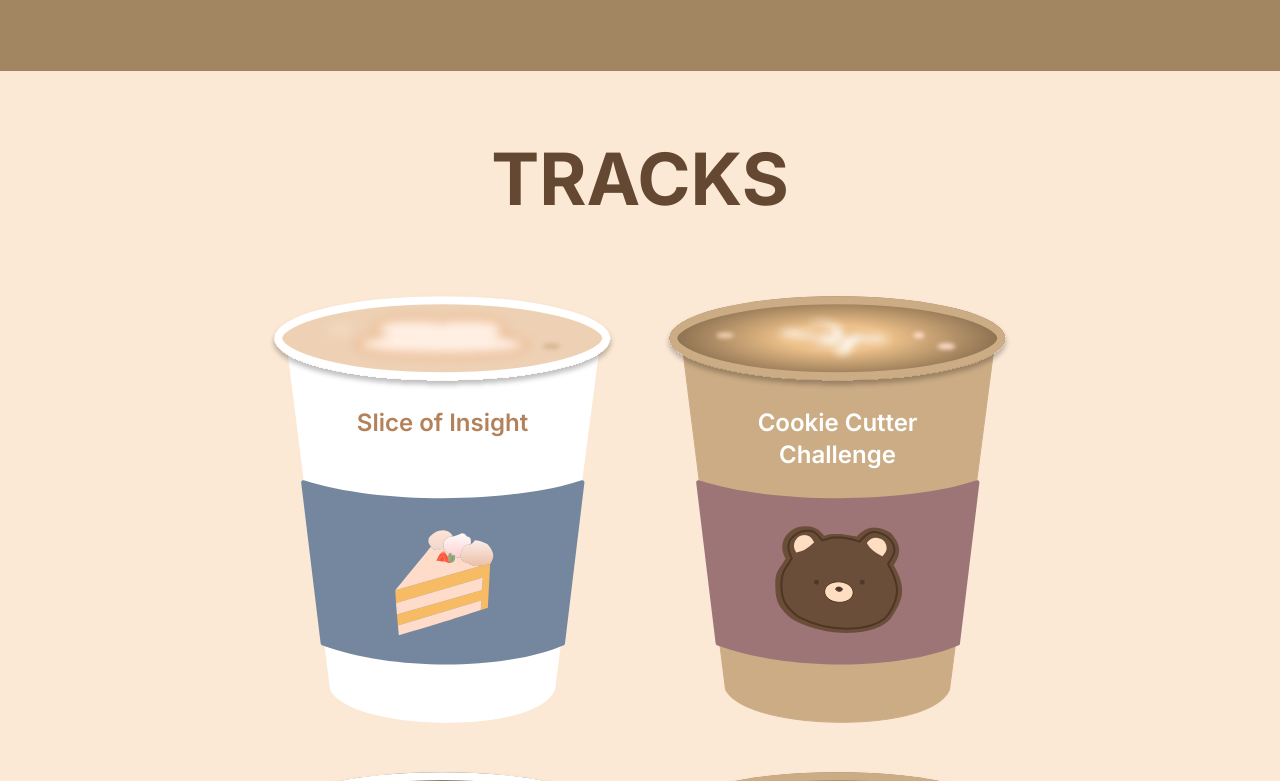
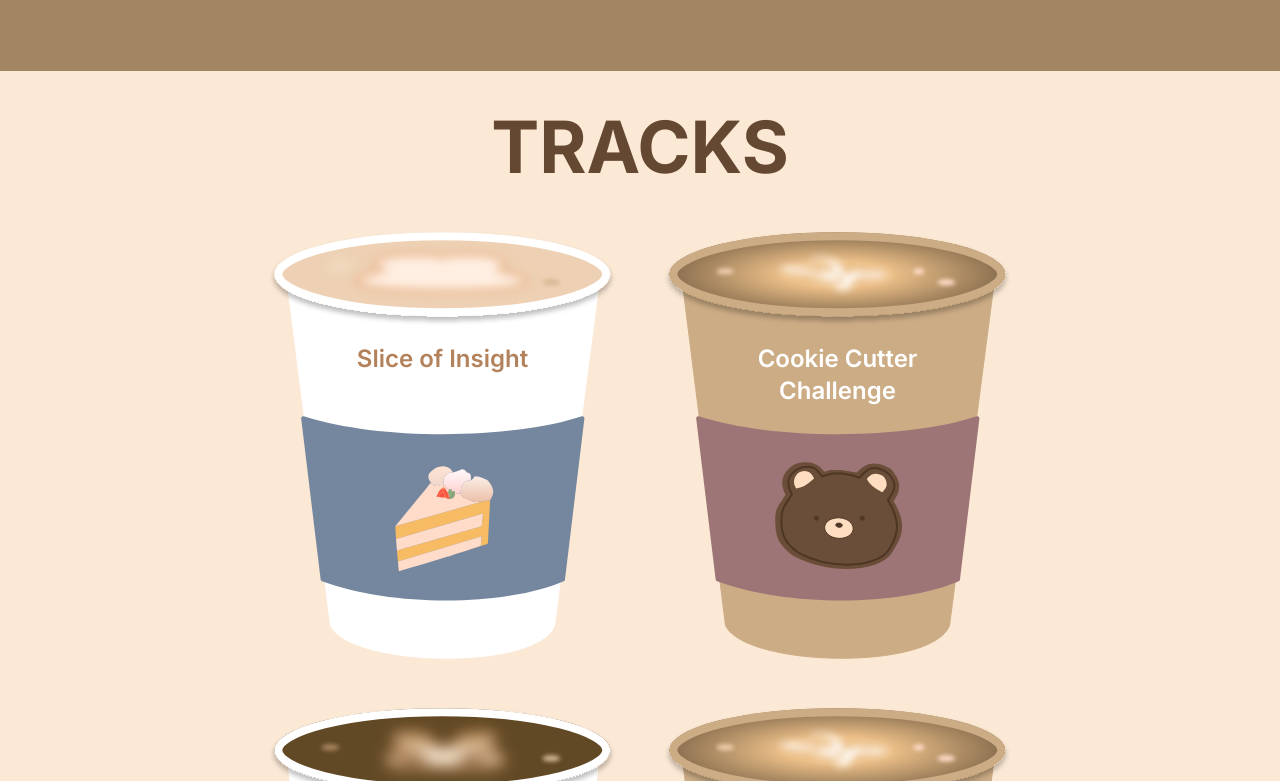
Before and after one commit to designatucr/designverse2026, a Next.js app: page / in a window 1280 px wide. Shown: the part 2459-3240 px from the top of the page. Built offline with nearby package versions, Linux system fonts and the light colour scheme.

Commit message:
spacing !

```diff
--- a/src/components/live/track.tsx
+++ b/src/components/live/track.tsx
@@ -24,7 +24,7 @@ const Track = ({
   const [flipped, setFlipped] = useState(false);
 
   return (
-    <div className="cursor-pointer">
+    <div className="cursor-pointer" style={{ perspective: "1500px" }}>
       <motion.div
         className="z-1 relative flex items-center justify-center"
         transition={{ duration: 0.5 }}
@@ -51,12 +51,14 @@ const Track = ({
             transform: "rotateY(180deg)",
           }}
         >
-          <p
-            className={`absolute top-52 z-10 w-48 break-words text-center font-inter text-base font-semibold ${descColor}`}
-          >
-            {description}
-          </p>
           <Image src={back} alt={title} />
+          <div className="absolute bottom-[15%] top-[45%] flex w-full items-center justify-center p-6">
+            <p
+              className={`w-3/4 text-center font-inter text-base font-semibold ${descColor}`}
+            >
+              {description}
+            </p>
+          </div>
         </div>
       </motion.div>
     </div>
--- a/src/components/live/tracks.tsx
+++ b/src/components/live/tracks.tsx
@@ -1,3 +1,5 @@
+import Title from "@/components/ui/title";
+
 import Cake from "@/public/landing/track1.svg";
 import CakeBack from "@/public/landing/track1back.svg";
 import Bear from "@/public/landing/track2.svg";
@@ -61,9 +63,7 @@ const tracks = [
 const Tracks = () => {
   return (
     <div className="flex flex-col items-center justify-center py-10">
-      <p className="py-8 text-center font-inter text-4xl font-bold text-landing-brown-300 md:text-7xl">
-        TRACKS
-      </p>
+      <Title>TRACKS</Title>
       <div className="flex w-4/5 flex-col justify-center gap-12 py-12 md:flex-row md:flex-wrap">
         {tracks.map(
           (
```
